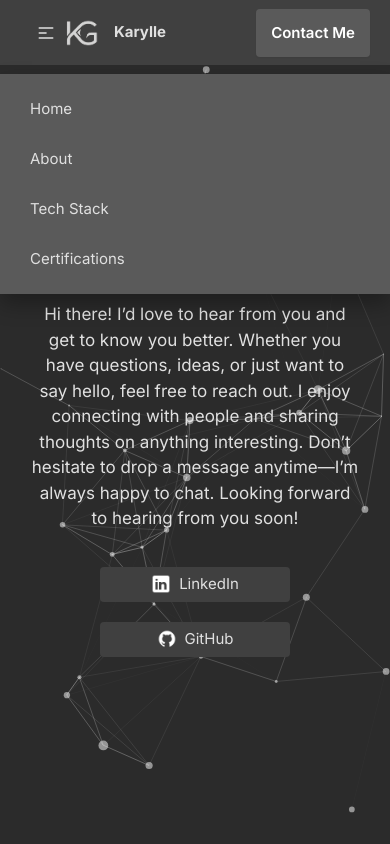
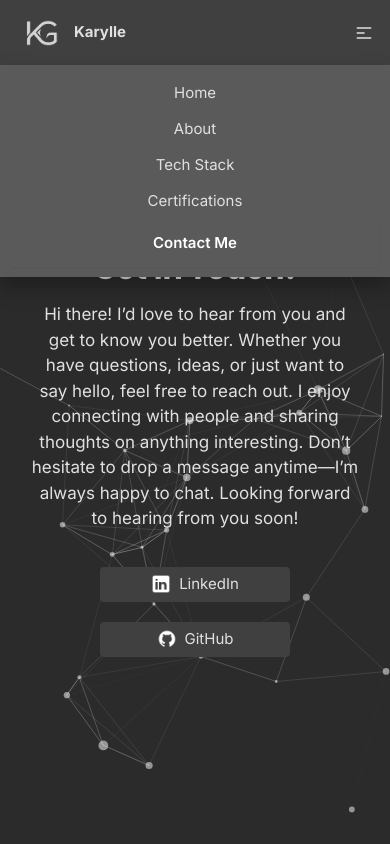
Before and after one commit to KarylleG/portfolio-nuxt, a Nuxt app: page /contact-me in a window 390 px wide. Both pictures are taken after a click on the button "Toggle navigation menu". Built offline with nearby package versions, Linux system fonts and the light colour scheme.

Commit message:
Improve mobile dropdown navigation

```diff
--- a/app/assets/css/main.css
+++ b/app/assets/css/main.css
@@ -682,7 +682,7 @@ a {
 /* DaisyUI navbar structure with the portfolio's existing visual style. */
 .portfolio-navbar {
   min-height: 65px;
-  padding: 0 20px;
+  padding: 0 16px;
   background: #404040;
   color: #E0E0E0;
   font-family: 'Inter', sans-serif;
@@ -719,8 +719,7 @@ a {
   background: transparent;
 }
 
-.portfolio-nav-links a,
-.portfolio-mobile-menu a {
+.portfolio-nav-links a {
   display: block;
   margin: 5px;
   border-radius: 5px;
@@ -731,11 +730,35 @@ a {
   transition: background-color 0.3s ease, color 0.3s ease;
 }
 
+.portfolio-mobile-menu li {
+  width: 100%;
+}
+
+.portfolio-mobile-menu a {
+  display: block;
+  width: 100%;
+  box-sizing: border-box;
+  margin: 0;
+  border-radius: 6px;
+  padding: 8px 12px;
+  color: #E0E0E0;
+  font-family: 'Inter', sans-serif;
+  font-size: 15px;
+  text-align: center;
+  transition: background-color 0.2s ease, color 0.2s ease;
+}
+
 .portfolio-nav-links a:hover,
 .portfolio-nav-links a.router-link-active,
-.portfolio-mobile-menu a:hover,
 .portfolio-mobile-menu a.router-link-active {
   background: #5A5A5A;
+  color: #FFFFFF;
+}
+
+.portfolio-mobile-menu a:hover,
+.portfolio-mobile-menu a:focus-visible,
+.portfolio-mobile-menu a:active {
+  background: rgba(255, 255, 255, 0.1);
   color: #FFFFFF;
 }
 
@@ -753,12 +776,18 @@ a {
   color: #FFFFFF;
 }
 
+.portfolio-navbar .mobile-nav {
+  position: static;
+}
+
 .portfolio-mobile-menu {
   position: absolute;
   top: 65px;
-  left: -20px;
+  left: 0;
+  right: 0;
   z-index: 1001;
-  width: 100vw;
+  width: auto;
+  box-sizing: border-box;
   border-radius: 0;
   padding: 10px;
   background: #5A5A5A;
@@ -781,6 +810,25 @@ a {
 .portfolio-navbar .contact-link.router-link-active {
   background: #5A5A5A;
   color: #FFFFFF;
+}
+
+.portfolio-mobile-menu .contact-link {
+  display: flex;
+  width: 100%;
+  box-sizing: border-box;
+  justify-content: center;
+  transition: all 0.2s ease;
+}
+
+.portfolio-mobile-menu .contact-link:hover,
+.portfolio-mobile-menu .contact-link:focus-visible {
+  background: #5A5A5A;
+  color: #FFFFFF;
+}
+
+.portfolio-mobile-menu .contact-link:active {
+  background: #7D7D7D;
+  transform: scale(0.98);
 }
 
 @media (prefers-reduced-motion: no-preference) {
--- a/app/components/SiteNavbar.vue
+++ b/app/components/SiteNavbar.vue
@@ -14,27 +14,8 @@ const closeMenu = () => {
 </script>
 
 <template>
-  <nav class="navbar portfolio-navbar">
+  <nav class="navbar portfolio-navbar items-center justify-between px-4">
     <div class="navbar-start">
-      <div class="dropdown mobile-nav lg:hidden">
-        <button
-          type="button"
-          class="btn btn-ghost navbar-burger"
-          :aria-expanded="isMenuOpen"
-          aria-label="Toggle navigation menu"
-          @click="isMenuOpen = !isMenuOpen"
-        >
-          <svg aria-hidden="true" xmlns="http://www.w3.org/2000/svg" class="h-5 w-5" fill="none" viewBox="0 0 24 24" stroke="currentColor">
-            <path stroke-linecap="round" stroke-linejoin="round" stroke-width="2" d="M4 6h16M4 12h8m-8 6h16" />
-          </svg>
-        </button>
-        <ul v-if="isMenuOpen" class="menu menu-sm portfolio-mobile-menu">
-          <li v-for="link in links" :key="link.to">
-            <NuxtLink :to="link.to" @click="closeMenu">{{ link.label }}</NuxtLink>
-          </li>
-        </ul>
-      </div>
-
       <NuxtLink class="logo portfolio-logo" to="/" @click="closeMenu">
         <img src="/pictures/gimalalud-website-logo.png" alt="Karylle logo">
         <span>Karylle</span>
@@ -49,8 +30,30 @@ const closeMenu = () => {
       </ul>
     </div>
 
-    <div class="navbar-end">
+    <div class="navbar-end hidden lg:flex">
       <NuxtLink class="btn contact-link" to="/contact-me" @click="closeMenu">Contact Me</NuxtLink>
+    </div>
+
+    <div class="dropdown mobile-nav lg:hidden">
+      <button
+        type="button"
+        class="btn btn-ghost navbar-burger"
+        :aria-expanded="isMenuOpen"
+        aria-label="Toggle navigation menu"
+        @click="isMenuOpen = !isMenuOpen"
+      >
+        <svg aria-hidden="true" xmlns="http://www.w3.org/2000/svg" class="h-5 w-5" fill="none" viewBox="0 0 24 24" stroke="currentColor">
+          <path stroke-linecap="round" stroke-linejoin="round" stroke-width="2" d="M4 6h16M4 12h8m-8 6h16" />
+        </svg>
+      </button>
+      <ul v-if="isMenuOpen" class="menu menu-sm portfolio-mobile-menu">
+        <li v-for="link in links" :key="link.to">
+          <NuxtLink :to="link.to" @click="closeMenu">{{ link.label }}</NuxtLink>
+        </li>
+        <li>
+          <NuxtLink class="btn contact-link" to="/contact-me" @click="closeMenu">Contact Me</NuxtLink>
+        </li>
+      </ul>
     </div>
   </nav>
 </template>
```
